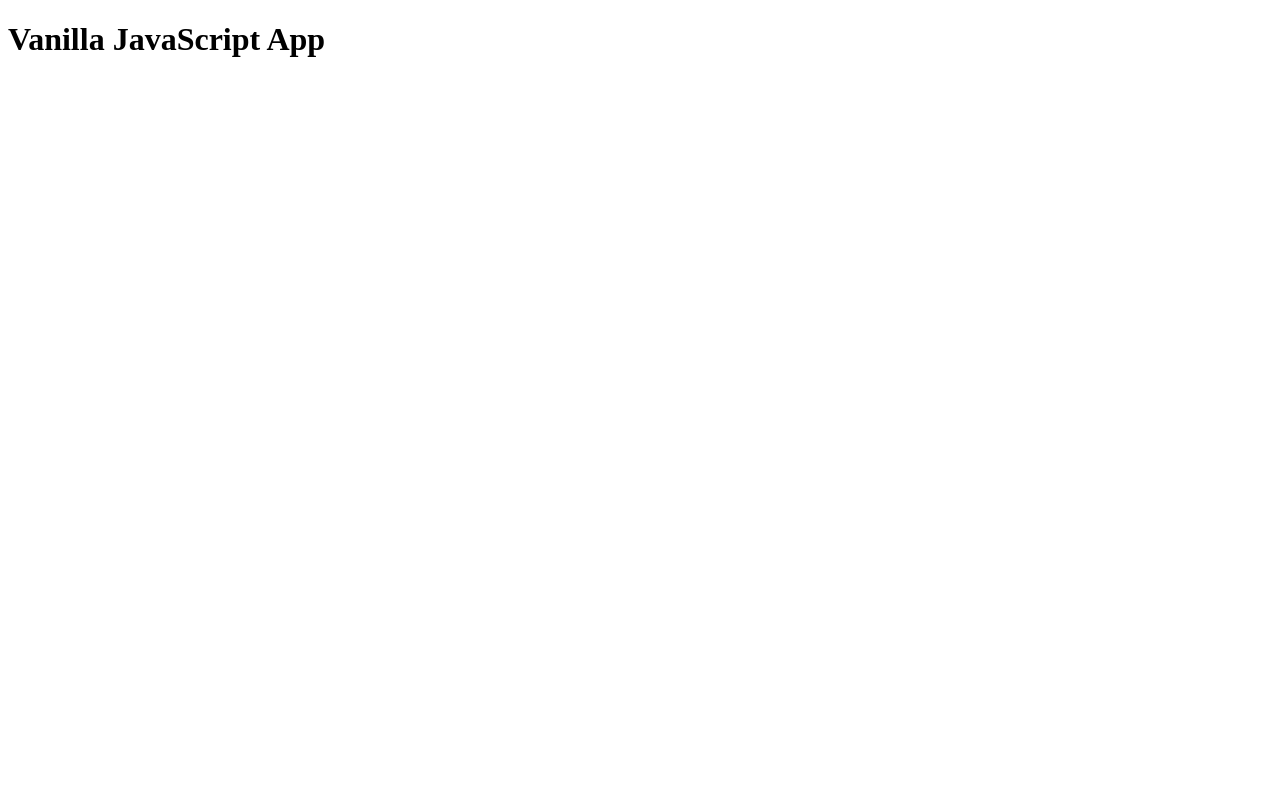
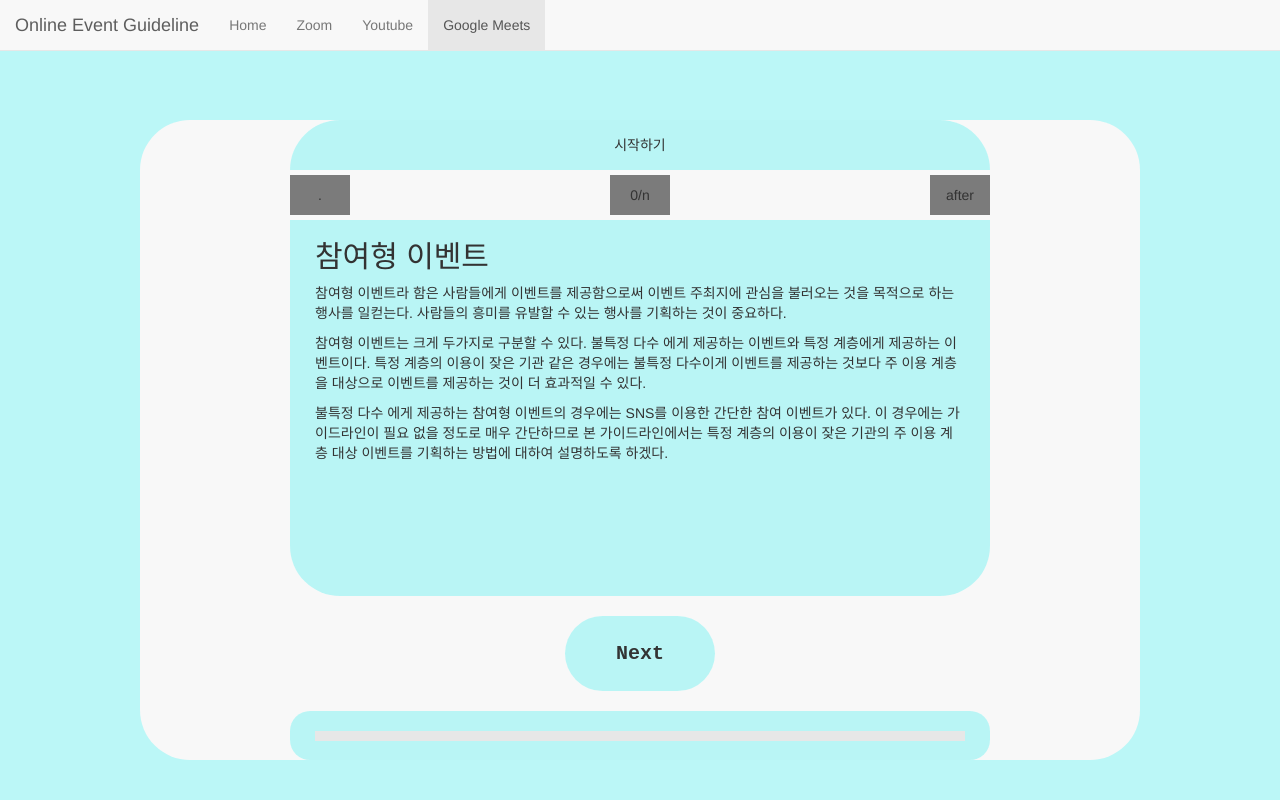
Before and after one commit to DoItAmelia/custom-static-web-app, a plain HTML site: page index.html in a window 1280 px wide. Drawn offline with nearby package versions, Linux system fonts and the light colour scheme.

Commit message:
Update index.html

```diff
--- a/index.html
+++ b/index.html
@@ -1,17 +1,85 @@
 <!DOCTYPE html>
-<html lang="en">
+<html>
 
 <head>
-  <meta charset="UTF-8">
-  <meta name="viewport" content="width=device-width, initial-scale=1.0">
-  <link rel="stylesheet" href="styles.css">
-  <title>Vanilla JavaScript App</title>
+    <title>Google Meets</title>
+
+    <link rel="stylesheet" href="../../css/home.css">
+    <link rel="stylesheet" href="https://maxcdn.bootstrapcdn.com/bootstrap/3.3.7/css/bootstrap.min.css">
+
 </head>
 
+
 <body>
-  <main>
-    <h1>Vanilla JavaScript App</h1>
-  </main>
+    <div class="background"></div>
+    <nav class="navbar navbar-default navbar-expand-md navbar-fixed-top">
+        <div class="container-fluid">
+            <div class="navbar-header">
+                <a class="navbar-brand">Online Event Guideline</a>
+            </div>
+
+            <div class="collapse navbar-collapse" id="bs-example-navbar-collapse-1">
+                <ul class="nav navbar-nav">
+                    <li>
+                        <a href="../home.html">Home</a>
+                    </li>
+                    <li>
+                        <a href="../zoom/0.html">Zoom</a>
+                    </li>
+                    <li>
+                        <a href="../youtube/0.html">Youtube</a>
+                    </li>
+                    <li class="active">
+                        <a href="./0.html">Google Meets</a>
+                    </li>
+                </ul>
+            </div>
+        </div>
+    </nav>
+
+    <div class='hCenter'>
+        <div class="container loginCard vCenter hCenter">
+            <div class="main">
+                <div class="subtitle">
+                    <p>시작하기</p>
+                </div>
+                <div class="moveBar">
+                    <div class="barItem" style="cursor:pointer;" onclick="location.href='#';">
+                        <p>.</p>
+                    </div>
+                    <div class="barItem">
+                        <p>0/n</p>
+                    </div>
+                    <div class="barItem" style="cursor:pointer;" onclick="location.href='./1.html';">
+                        <p>after</p>
+                    </div>
+                </div>
+                <div class="mainText">
+                    <h2>
+                        참여형 이벤트
+                    </h2>
+                    <p>
+                        참여형 이벤트라 함은 사람들에게 이벤트를 제공함으로써 이벤트 주최지에 관심을 불러오는 것을 목적으로 하는 행사를 일컫는다. 사람들의 흥미를 유발할 수 있는 행사를 기획하는 것이 중요하다.
+                    </p>
+                    <p>
+                        참여형 이벤트는 크게 두가지로 구분할 수 있다. 불특정 다수 에게 제공하는 이벤트와 특정 계층에게 제공하는 이벤트이다. 특정 계층의 이용이 잦은 기관 같은 경우에는 불특정 다수이게 이벤트를 제공하는 것보다 주 이용 계층을 대상으로 이벤트를 제공하는 것이 더 효과적일 수 있다.
+                    </p>
+                    <p>
+                        불특정 다수 에게 제공하는 참여형 이벤트의 경우에는 SNS를 이용한 간단한 참여 이벤트가 있다. 이 경우에는 가이드라인이 필요 없을 정도로 매우 간단하므로 본 가이드라인에서는 특정 계층의 이용이 잦은 기관의 주 이용 계층 대상 이벤트를 기획하는 방법에 대하여 설명하도록 하겠다.
+                    </p>
+                </div>
+            </div>
+            <div class="buttonPlace hCenter">
+                <div class="button" style="cursor:pointer;" onclick="location.href='./1.html';">
+                    <p class="buttonText hCenter">Next</p>
+                </div>
+            </div>
+            <div class="persentage hCenter vCenter">
+                <div class="bar"></div>
+            </div>
+        </div>
+    </div>
+
 </body>
 
 </html>
```
